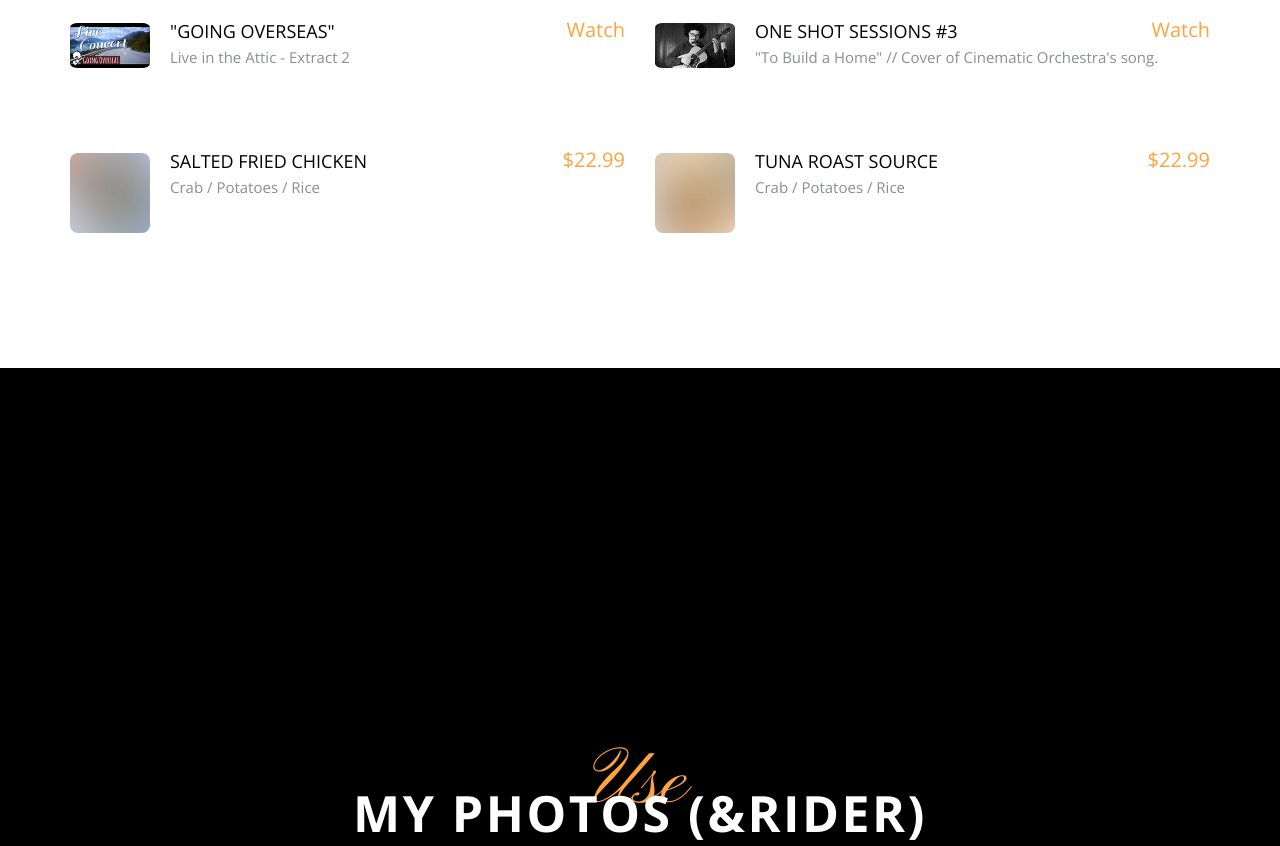
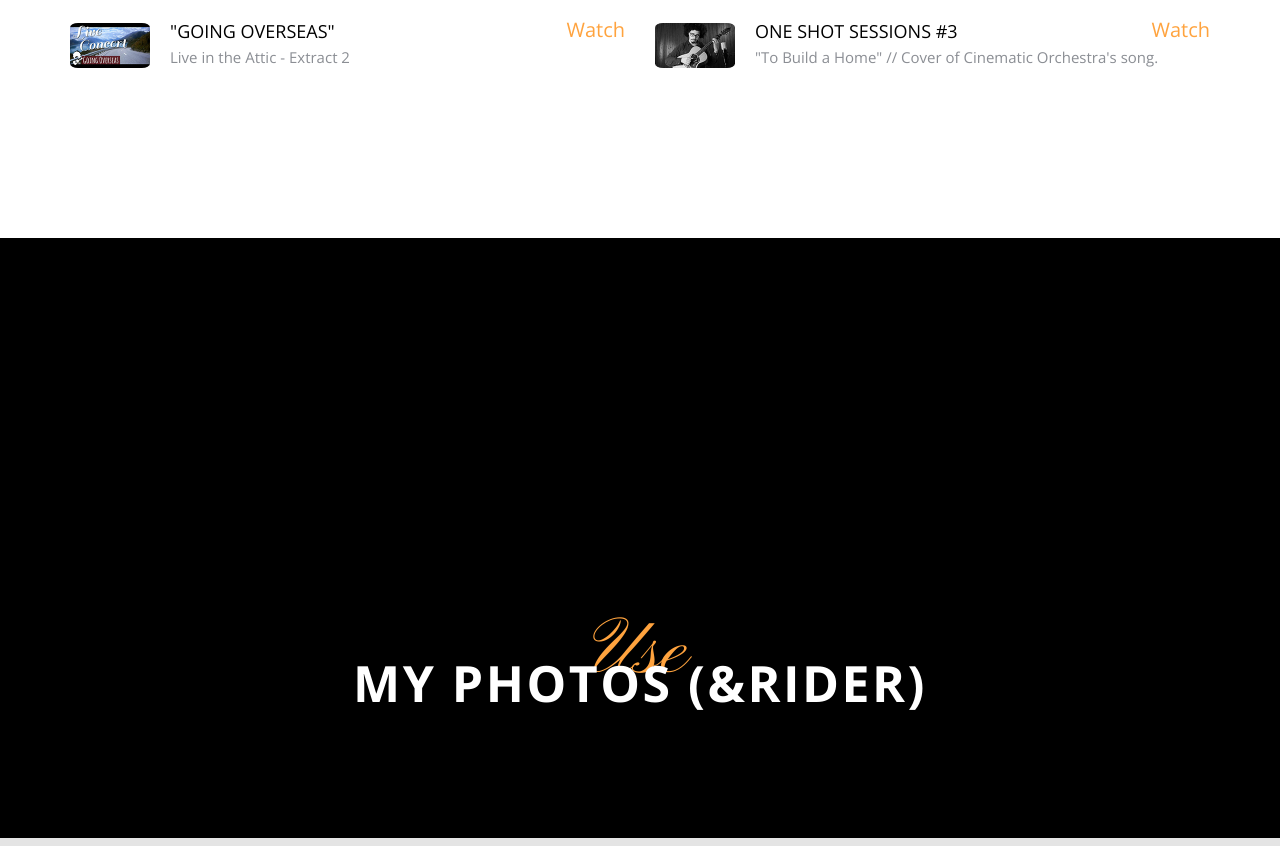
Before and after one commit to dasq/epk, a website: page index.html in a window 1280 px wide. Shown: the part 2498-3344 px from the top of the page. Drawn offline with nearby package versions, Linux system fonts and the light colour scheme; files whose address does not match are found by name.

Commit message:
video section

```diff
--- a/index.html
+++ b/index.html
@@ -140,14 +140,6 @@
                   <p>Live in the Attic - Extract 2</p>
                 </div>
               </li>
-              <li>
-                <figure class="image"><img src="img/img_square_4.jpg" alt="Free Bootstrap Template by ProBootstrap.com"></figure>
-                <div class="text">
-                  <span class="price">$22.99</span>
-                  <h3>Salted Fried Chicken</h3>
-                  <p>Crab / Potatoes / Rice</p>
-                </div>
-              </li>
             </ul>
           </div>
           <div class="col-md-6">
@@ -175,14 +167,6 @@
                   <span class="price"><a href="http://www.youtube.com/watch?v=Npq5tuo5938">Watch</a></span>
                   <h3>One Shot Sessions #3</h3>
                   <p>"To Build a Home" // Cover of Cinematic Orchestra's song.</p>
-                </div>
-              </li>
-              <li>
-                <figure class="image"><img src="img/img_square_3.jpg" alt="Free Bootstrap Template by ProBootstrap.com"></figure>
-                <div class="text">
-                  <span class="price">$22.99</span>
-                  <h3>Tuna Roast Source</h3>
-                  <p>Crab / Potatoes / Rice</p>
                 </div>
               </li>
             </ul>
```
